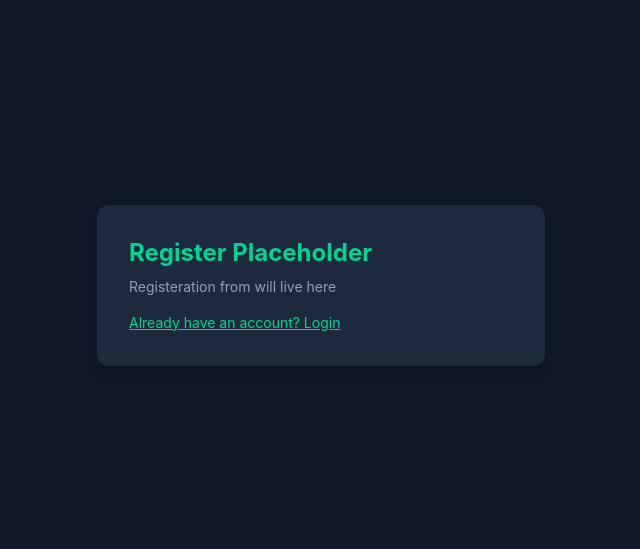
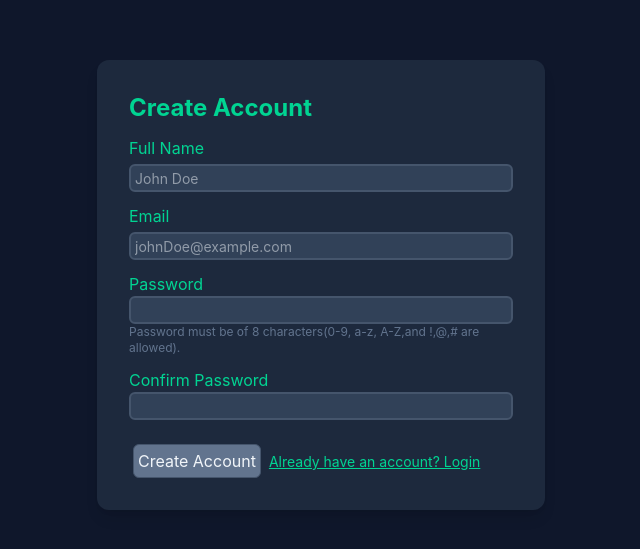
Before and after one commit to Rishab-Jain-81/fintrack, a React app in the folder frontend/: page /register in a window 1280 px wide. Shown: the part 115-664 px from the top of the page, without its empty margins (319-959 px from the left). Built offline with nearby package versions, Linux system fonts and the light colour scheme; no server answers; the HTML template or start-up script is replaced by a standard one.

Commit message:
feat(register): implement registration form with validation and error handling

```diff
--- a/frontend/src/pages/LoginPage.jsx
+++ b/frontend/src/pages/LoginPage.jsx
@@ -14,10 +14,8 @@ export default function LoginPage() {
     e.preventDefault();
     setErrorMessage("");
     setIsSubmitting(true);
-    console.log(formData);
 
     try {
-      console.log(formData);
       await login(formData.email, formData.password);
       navigate("/");
     } catch (err) {
@@ -58,7 +56,7 @@ export default function LoginPage() {
               placeholder="johnDoe@example.com"
               value={formData.email}
               onChange={handleChange}
-              className="email border-2 border-slate-600 bg-slate-700 rounded-md pl-1 placeholder:text-sm focus:outline-0 focus:border-slate-500"
+              className="border-2 border-slate-600 bg-slate-700 rounded-md pl-1 placeholder:text-sm focus:outline-0 focus:border-slate-500"
             />
           </div>
 
@@ -75,7 +73,7 @@ export default function LoginPage() {
               required
               value={formData.password}
               onChange={handleChange}
-              className="email border-2 border-slate-600 bg-slate-700 rounded-md pl-1 placeholder:text-sm focus:outline-0 focus:border-slate-500"
+              className="border-2 border-slate-600 bg-slate-700 rounded-md pl-1 placeholder:text-sm focus:outline-0 focus:border-slate-500"
             />
           </div>
           <div>
--- a/frontend/src/pages/RegisterPage.jsx
+++ b/frontend/src/pages/RegisterPage.jsx
@@ -1,22 +1,151 @@
 import { Link } from "react-router-dom";
+import { useAuth } from "../hooks/useAuth";
+import { useState } from "react";
+import { useNavigate } from "react-router-dom";
 
 export default function RegisterPage() {
+  const { register } = useAuth();
+  const navigate = useNavigate();
+  const [formData, setFormData] = useState({
+    full_name: "",
+    email: "",
+    password: "",
+  });
+  const [confPassword, setConfpaasword] = useState("");
+  const [errorMessage, setErrorMessage] = useState("");
+  const [isSubmitting, setIsSubmitting] = useState(false);
+
+  const handleChange = (e) => {
+    setFormData({ ...formData, [e.target.name]: e.target.value });
+  };
+
+  const handleConfPassword = (e) => setConfpaasword(e.target.value);
+  const handleSubmit = async (e) => {
+    e.preventDefault();
+    setErrorMessage("");
+    setIsSubmitting(true);
+
+    try {
+      if (formData.password !== confPassword) {
+        const message = "Passwords do not match";
+        setErrorMessage(message);
+      } else {
+        await register(formData);
+        navigate("/login");
+      }
+    } catch (err) {
+      const rawDetail = err.response?.data?.detail;
+      let message = "Failed to register. Please try again.";
+
+      if (typeof rawDetail === "string") {
+        message = rawDetail;
+      } else if (Array.isArray(rawDetail) && rawDetail.length > 0) {
+        message = rawDetail[0]?.msg || message;
+      }
+      setErrorMessage(message);
+    } finally {
+      setIsSubmitting(false);
+    }
+  };
+
   return (
     <div className="flex min-h-screen items-center justify-center bg-slate-900 text-slate-100  ">
       <div className="w-full max-w-md rounded-xl bg-slate-800 p-8 shadow-lg ">
-        <h2 className="text-2xl font-bold text-emerald-400">
-          Register Placeholder
-        </h2>
-        <p className="mt-2 text-sm text-slate-400">
-          Registeration from will live here
+        <h2 className="text-2xl font-bold text-emerald-400">Create Account</h2>
+        {errorMessage && (
+          <div className="mt-3 rounded-lg border border-red-500/50 bg-red-500/10 p-3 text-sm text-red-400">
+            {errorMessage}
+          </div>
+        )}
+        <form onSubmit={handleSubmit} className="mt-3 flex flex-col gap-3">
+          <div className="flex flex-col gap-1">
+            <label htmlFor="fullname" className="mr-1 text-emerald-400">
+              Full Name
+            </label>
+            <input
+              name="full_name"
+              type="text"
+              aria-label="Full Name"
+              id="fullname"
+              placeholder="John Doe"
+              value={formData.full_name}
+              onChange={handleChange}
+              className=" border-2 border-slate-600 bg-slate-700 rounded-md pl-1 placeholder:text-sm focus:outline-0 focus:border-slate-500"
+            />
+          </div>
+
+          <div className="flex flex-col gap-1">
+            <label htmlFor="email" className="mr-1 text-emerald-400">
+              Email
+            </label>
+            <input
+              name="email"
+              type="email"
+              autoComplete="email"
+              aria-label="email"
+              id="email"
+              required
+              placeholder="johnDoe@example.com"
+              value={formData.email}
+              onChange={handleChange}
+              className=" border-2 border-slate-600 bg-slate-700 rounded-md pl-1 placeholder:text-sm focus:outline-0 focus:border-slate-500"
+            />
+          </div>
+
+          <div className="flex flex-col">
+            <label htmlFor="password" className="mr-1 text-emerald-400">
+              Password
+            </label>
+            <input
+              name="password"
+              type="password"
+              autoComplete="password"
+              aria-label="password"
+              id="password"
+              required
+              value={formData.password}
+              onChange={handleChange}
+              className="email border-2 border-slate-600 bg-slate-700 rounded-md pl-1 placeholder:text-sm focus:outline-0 focus:border-slate-500"
+            />
+            <p className=" text-xs text-slate-500">
+              Password must be of 8 characters(0-9, a-z, A-Z,and !,@,# are
+              allowed).
             </p>
+          </div>
+          <div className="flex flex-col">
+            <label htmlFor="conf-password" className="mr-1 text-emerald-400">
+              Confirm Password
+            </label>
+            <input
+              name="conf-password"
+              type="password"
+              aria-label="confirm password"
+              id="conf-password"
+              required
+              minLength="8"
+              value={confPassword}
+              onChange={handleConfPassword}
+              className="email border-2 border-slate-600 bg-slate-700 rounded-md pl-1 placeholder:text-sm focus:outline-0 focus:border-slate-500"
+            />
+          </div>
+          <div>
+            <button
+              type="submit"
+              aria-label="Submit"
+              disabled={isSubmitting}
+              className="ml-1 mt-3 border rounded-md bg-slate-500 text-md p-1 border-slate-600 cursor-pointer"
+            >
+              {isSubmitting ? "Creating account..." : "Create Account"}
+            </button>
             <Link
               to="/login"
-          className="mt-4 inline-block text-sm text-emerald-400 underline"
+              className="mt-4 ml-2 inline-block text-sm text-emerald-400 underline"
             >
               Already have an account? Login
             </Link>
           </div>
+        </form>
+      </div>
     </div>
   );
 }
```
Lines whose indentation alone changed are shown as unchanged.
